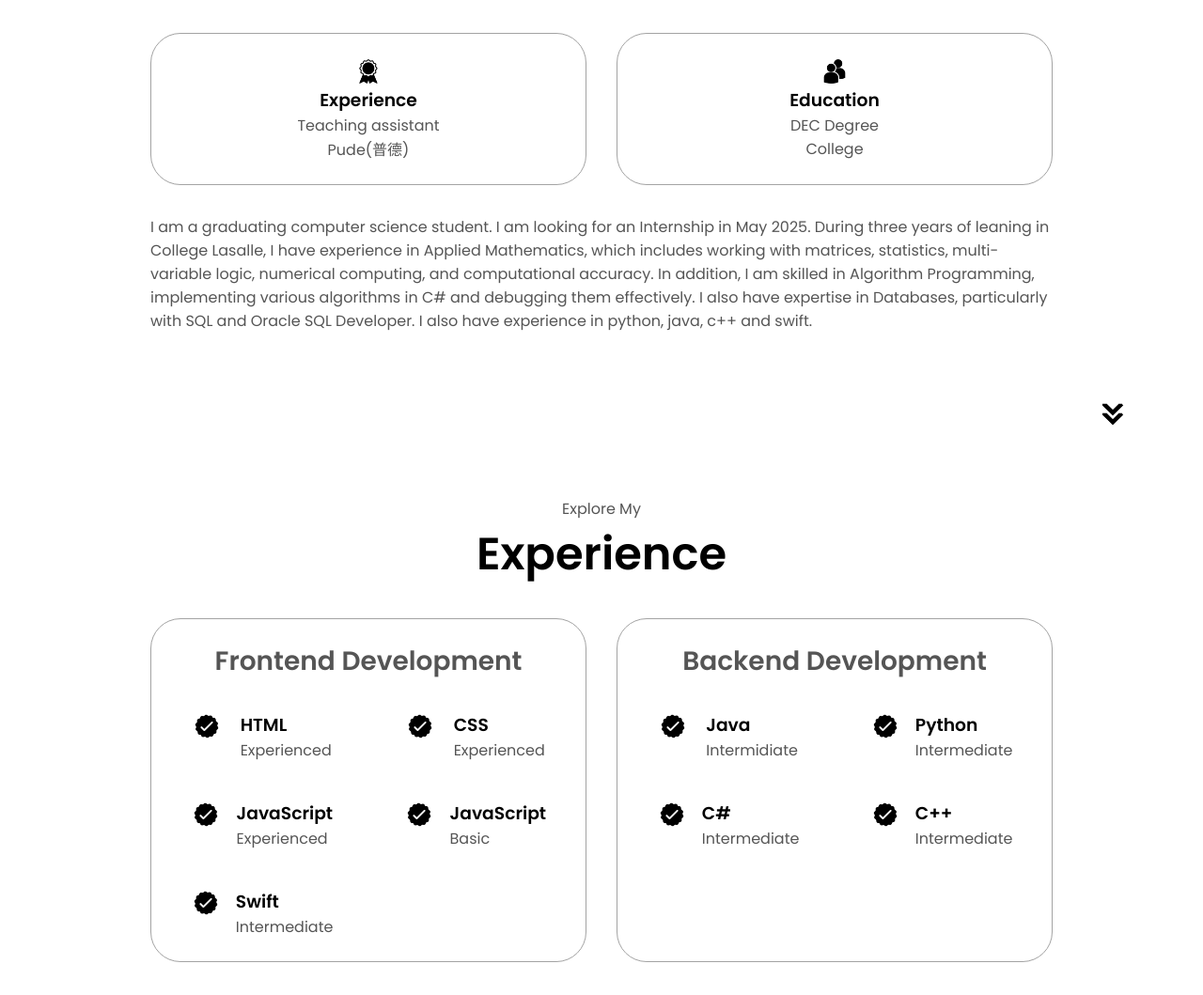
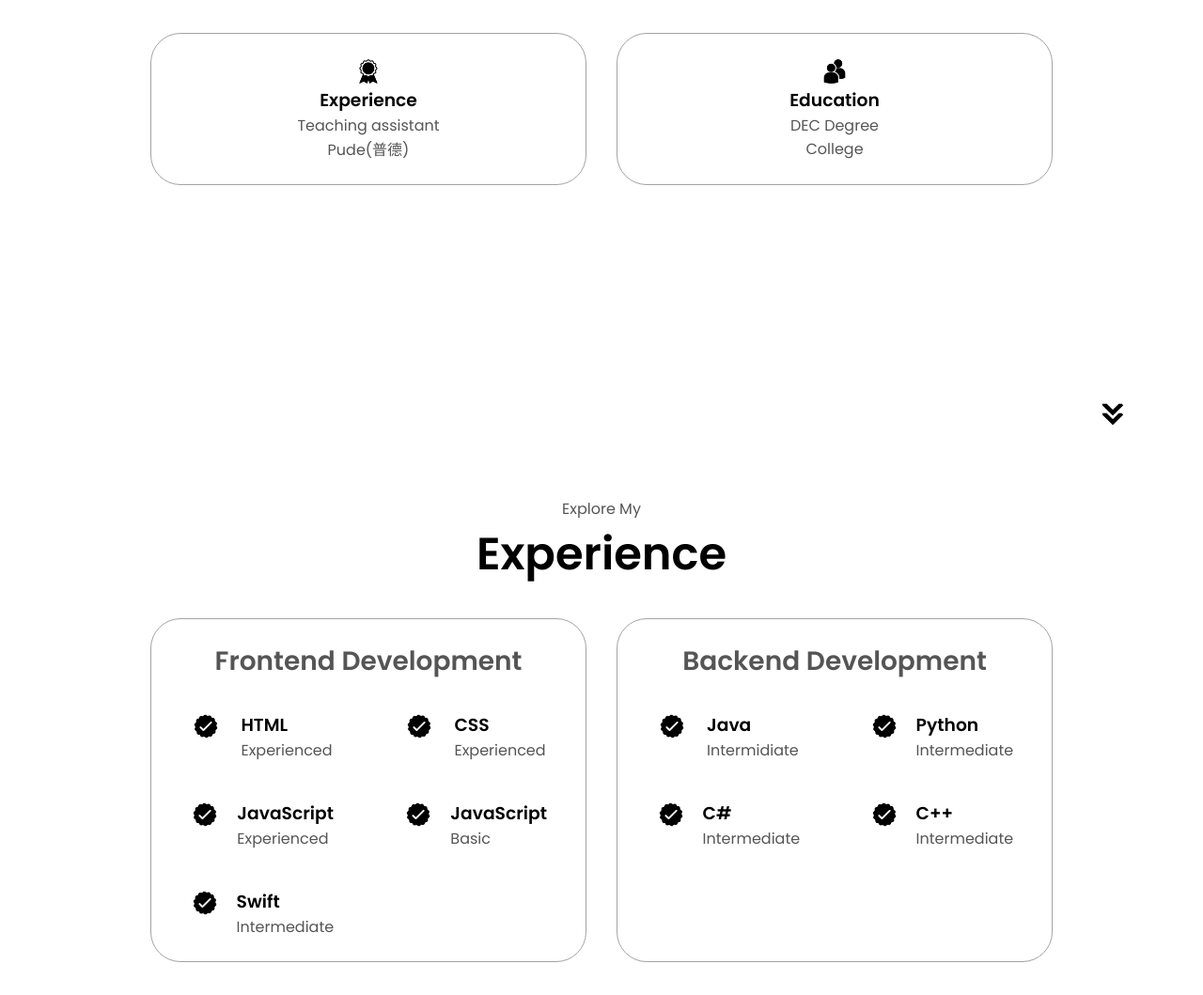
Before and after one commit to JiangYiJia6/JiangYiJia6.github.io, a plain HTML site: page index.html in a window 1280 px wide. Shown: the part 1192-2251 px from the top of the page at 94% size. Drawn offline with Linux system fonts and the light colour scheme.

Commit message:
update 2.0

```diff
--- a/index.html
+++ b/index.html
@@ -105,11 +105,11 @@
               <p>DEC Degree<br />College</p>
             </div>
           </div>
-          <div class="text-container">
+          <!--<div class="text-container">
             <p>
               I am a graduating computer science student. I am looking for an Internship in May 2025. During three years of leaning in College Lasalle, I have experience in Applied Mathematics, which includes working with matrices, statistics, multi-variable logic, numerical computing, and computational accuracy. In addition, I am skilled in Algorithm Programming, implementing various algorithms in C# and debugging them effectively. I also have expertise in Databases, particularly with SQL and Oracle SQL Developer. I also have experience in python,  java, c++ and swift.
             </p>
-          </div>
+          </div>-->
         </div>
       </div>
       <img
--- a/style.css
+++ b/style.css
@@ -171,12 +171,12 @@ section {
   height: 80vh;
 }
 
-.section__pic-container {
+/*.section__pic-container {
   display: flex;
   height: 400px;
   width: 400px;
   margin: auto 0;
-}
+}*/
 
 .section__text {
   align-self: center;
@@ -350,7 +350,7 @@ article {
   display: flex;
   width: 10rem;
   justify-content: space-around;
-  gap: 0.5rem;
+  gap: 0.7rem;
 }
 
 article .icon {
```
